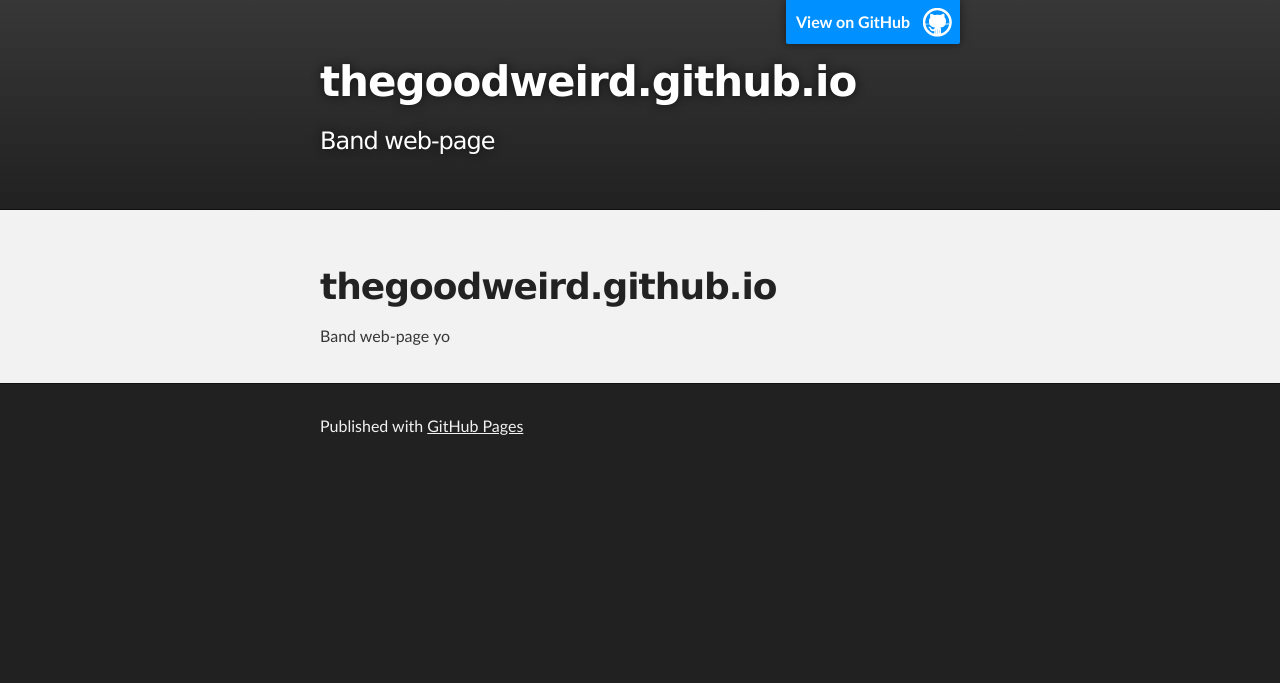
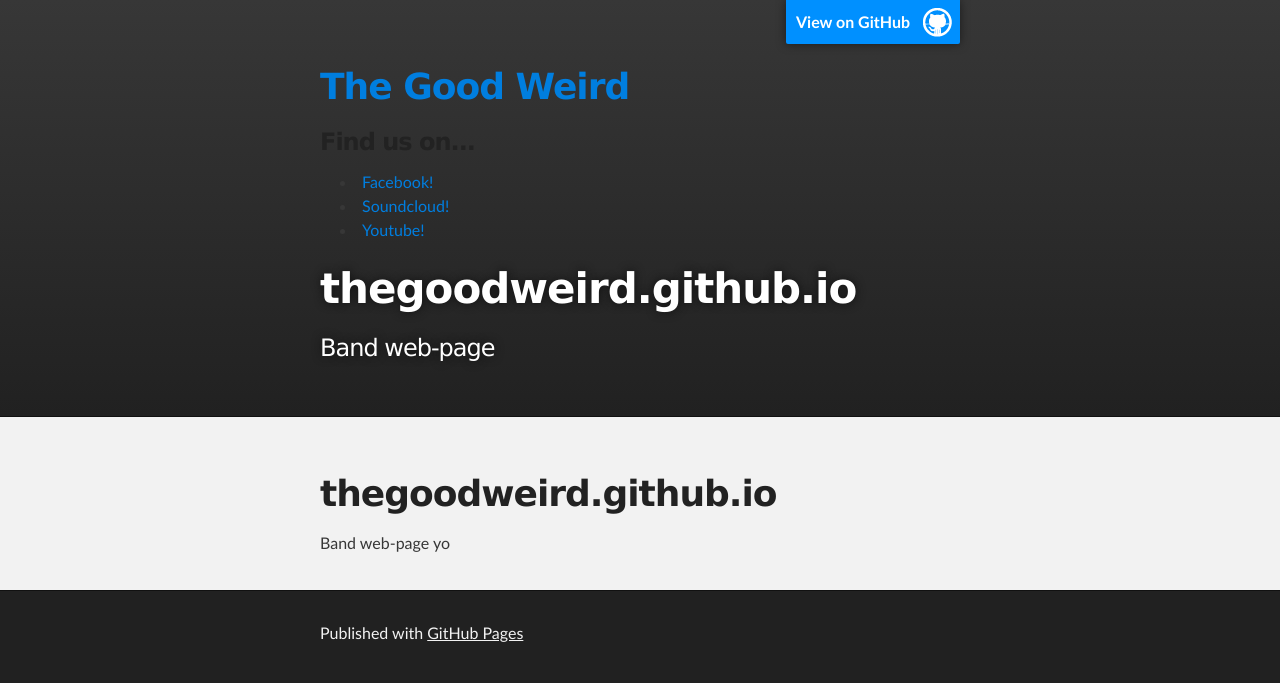
Before and after one commit to goodweird-contact/thegoodweird.github.io, a plain HTML site: page index.html in a window 1280 px wide. Drawn offline with Linux system fonts and the light colour scheme.

Commit message:
Update index.html

```diff
--- a/index.html
+++ b/index.html
@@ -17,6 +17,21 @@
     <div id="header_wrap" class="outer">
         <header class="inner">
           <a id="forkme_banner" href="https://github.com/thegoodweird">View on GitHub</a>
+          <h1 id="page_title"><a href="thegoodweird.html">The Good Weird</a></h1>
+        <nav>
+            <h3>Find us on...</h3>
+            <ul>
+                <li id="link_facebook">
+                    <a href="https://www.facebook.com/TheGoodWeird">Facebook!</a>
+                </li>
+                <li id="link_soundcloud">
+                    <a href="https://soundcloud.com/the-good-weird">Soundcloud!</a>
+                </li>
+                <li id="link_youtube">
+                    <a href="https://www.youtube.com/user/TheGoodWeirdofficial">Youtube!</a>
+                </li>
+            </ul>
+        </nav>
 
           <h1 id="project_title">thegoodweird.github.io</h1>
           <h2 id="project_tagline">Band web-page</h2>
```
